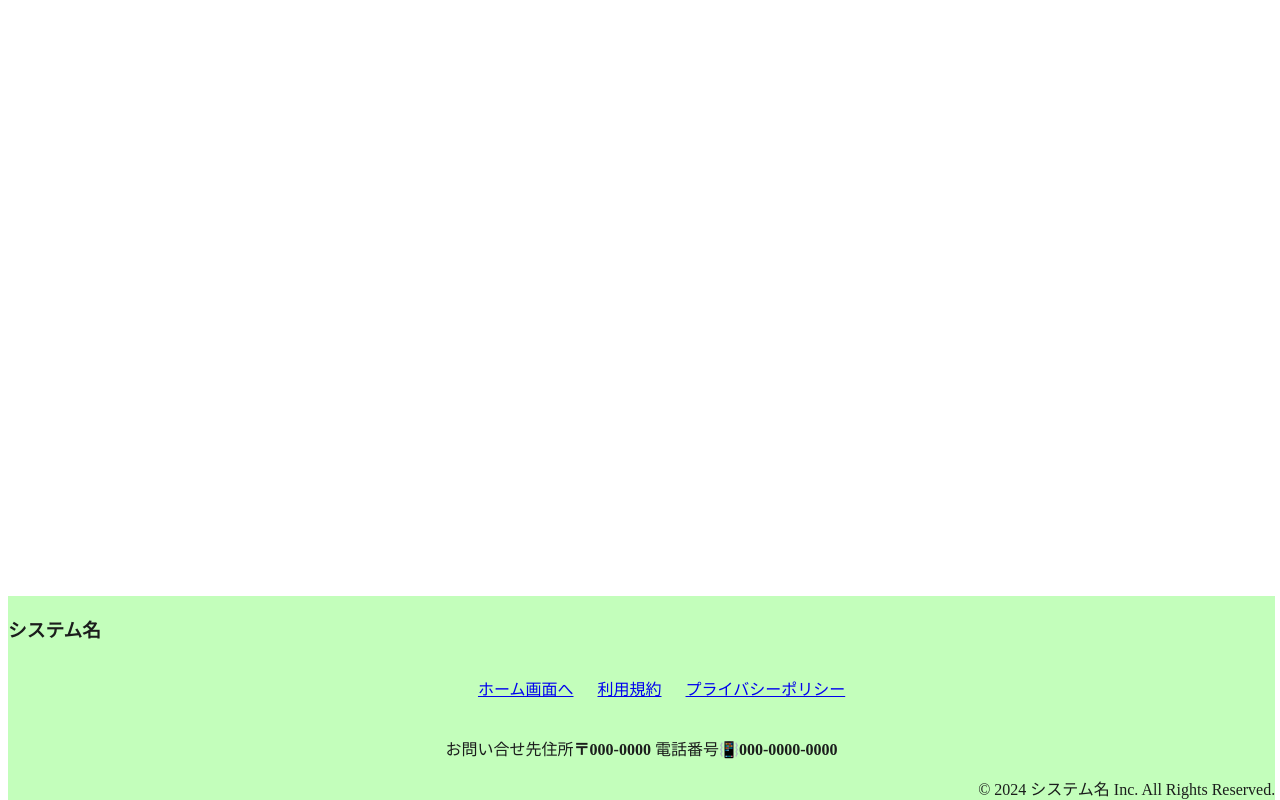
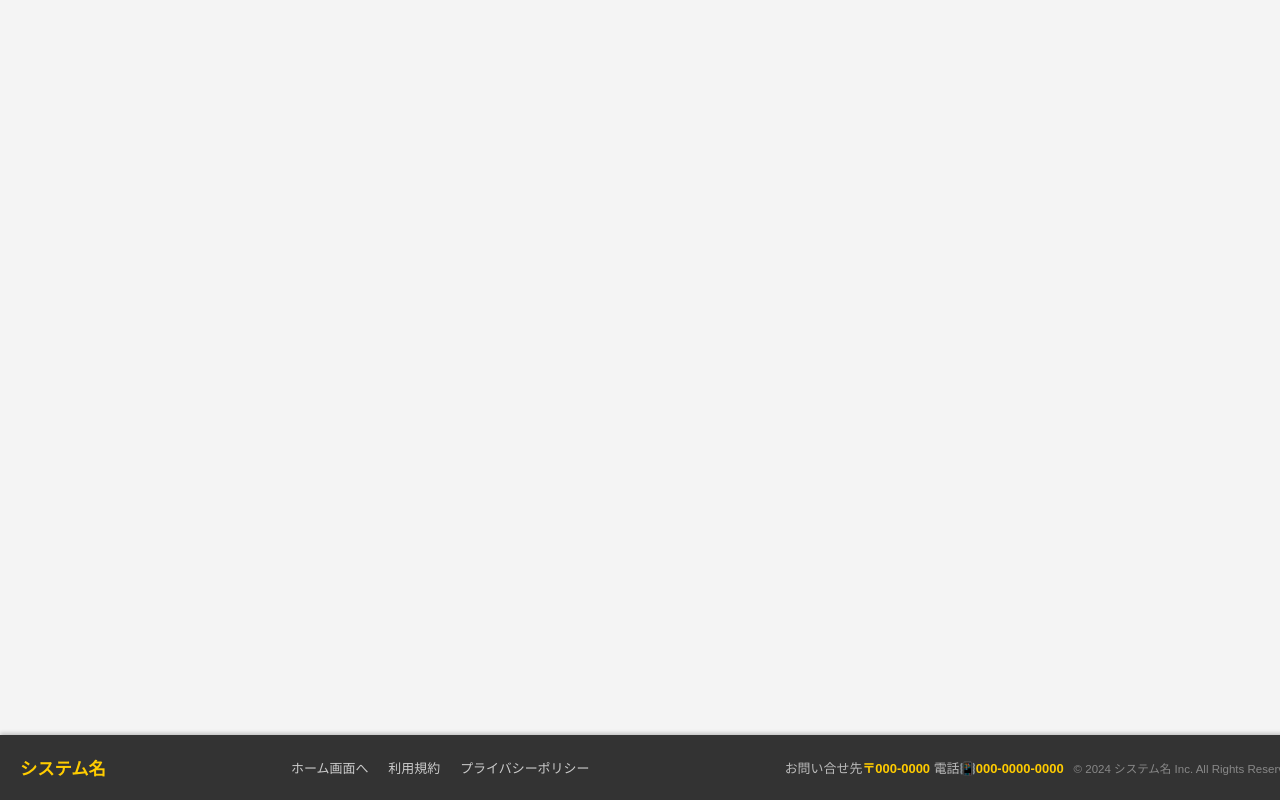
Before and after one commit to tky2302107/Pet_owner, a Django app: template templates/footer/footer.html in a window 1280 px wide. Run offline with Django 4.2, Linux system fonts and the light colour scheme; the template is opened without the code that fills it, so the values that code supplies are empty.

Commit message:
フッターのレイアウト変更

```diff
--- a/templates/footer/footer.html
+++ b/templates/footer/footer.html
@@ -1,62 +1,121 @@
 <!--　フッター　-->
-
-<footer>
-
-    <head>
-        <h3>システム名</h3>
-     <div class="footer-menu">
-
-      <ul class="footer-menu-list">
-
-       <li><a href="#">ホーム画面へ</a></li>
-       <li><a href="#">利用規約</a></li>
-       <li><a href="#">プライバシーポリシー</a></li>
-      </ul>
-     </div>
-     <div class="contact">
-        <p>お問い合せ先住所<b>〒000-0000</b>     電話番号📳<b>000-0000-0000</b></p>
-    </div>
-     <div class="copyright">
-      <p>© 2024 システム名 Inc. All Rights Reserved.</p>
-     </div>
-
-    </head>
-    </footer>
+<head>
 
 
-<style>/* フッター */
-    footer {
-        position: absolute;/*←絶対位置*/
-        bottom: 0; /*下に固定*/
-         background-color: rgb(195, 254, 187);
-         color: rgb(27, 29, 28);
-         width: 99%;
-         height: 204px;
+    <style>
+        /* 全体レイアウト */
+        body {
+            font-family: Arial, sans-serif;
+            margin: 0;
+            padding: 0;
+            background-color: #f4f4f4;
+            min-height: 100vh;
+            display: flex;
+            flex-direction: column;
+            box-sizing: border-box;
         }
 
+        /* フッター */
+        footer {
+            position: fixed;
+            bottom: 0;
+            width: 100%;
+            background-color: #333;
+            color: #fff;
+            padding: 10px 20px;
+            display: flex;
+            justify-content: space-between;
+            align-items: center;
+            flex-wrap: nowrap;
+            box-shadow: 0 -2px 4px rgba(0, 0, 0, 0.2);
+            font-size: 0.9em;
+        }
+
+        /* システム名 */
+        footer h3 {
+            color: #ffcc00;
+            margin: 0;
+            font-size: 1.2em;
+            flex-shrink: 0;
+        }
+
+        /* メニュー */
         .footer-menu {
-         height: 60px;
+            flex: 1;
+            text-align: center;
         }
 
         .footer-menu-list {
-         list-style: none;
-         text-align: center;
-         line-height: 60px;
+            list-style: none;
+            padding: 0;
+            margin: 0;
+            display: flex;
+            justify-content: center;
+            gap: 20px;
         }
 
-        .footer-menu-list li {
-         margin: 10px;
-         display: inline;
+        .footer-menu-list li a {
+            color: #ccc;
+            text-decoration: none;
+            font-size: 0.9em;
         }
 
-        .contact {
-            text-align: center;
+        .footer-menu-list li a:hover {
+            color: #ffcc00;
         }
 
+        /* お問い合わせ情報 */
+        .contact {
+            font-size: 0.9em;
+            color: #bbb;
+            text-align: center;
+            white-space: nowrap;
+            margin: 0 10px;
+            flex-shrink: 0;
+        }
+
+        .contact b {
+            color: #ffcc00;
+        }
+
+        /* 著作権表示 */
         .copyright {
-         text-align: right;
+            font-size: 0.8em;
+            color: #888;
+            text-align: right;
+            white-space: nowrap;
+            flex-shrink: 0;
         }
+    </style>
+</head>
+<body>
 
 
 
-</style>
+
+    <footer>
+
+        <h3>システム名</h3>
+
+        <!-- メニューリスト -->
+        <div class="footer-menu">
+            <ul class="footer-menu-list">
+                <li><a href="#">ホーム画面へ</a></li>
+                <li><a href="#">利用規約</a></li>
+                <li><a href="#">プライバシーポリシー</a></li>
+            </ul>
+        </div>
+
+        <!-- お問い合わせ情報 -->
+        <div class="contact">
+            <p>お問い合せ先<b>〒000-0000</b> 電話📳<b>000-0000-0000</b></p>
+        </div>
+
+        <!-- 著作権表示 -->
+        <div class="copyright">
+            <p>© 2024 システム名 Inc. All Rights Reserved.</p>
+        </div>
+    </footer>
+
+</body>
+</html>
```
